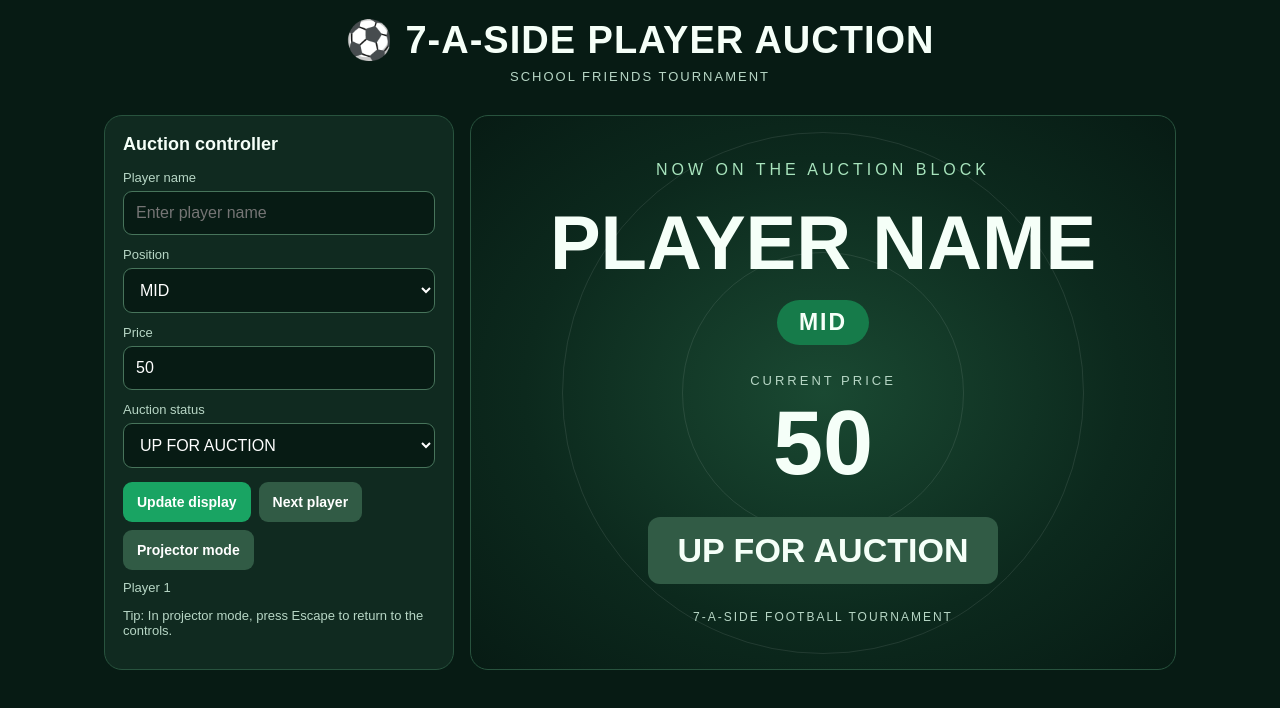
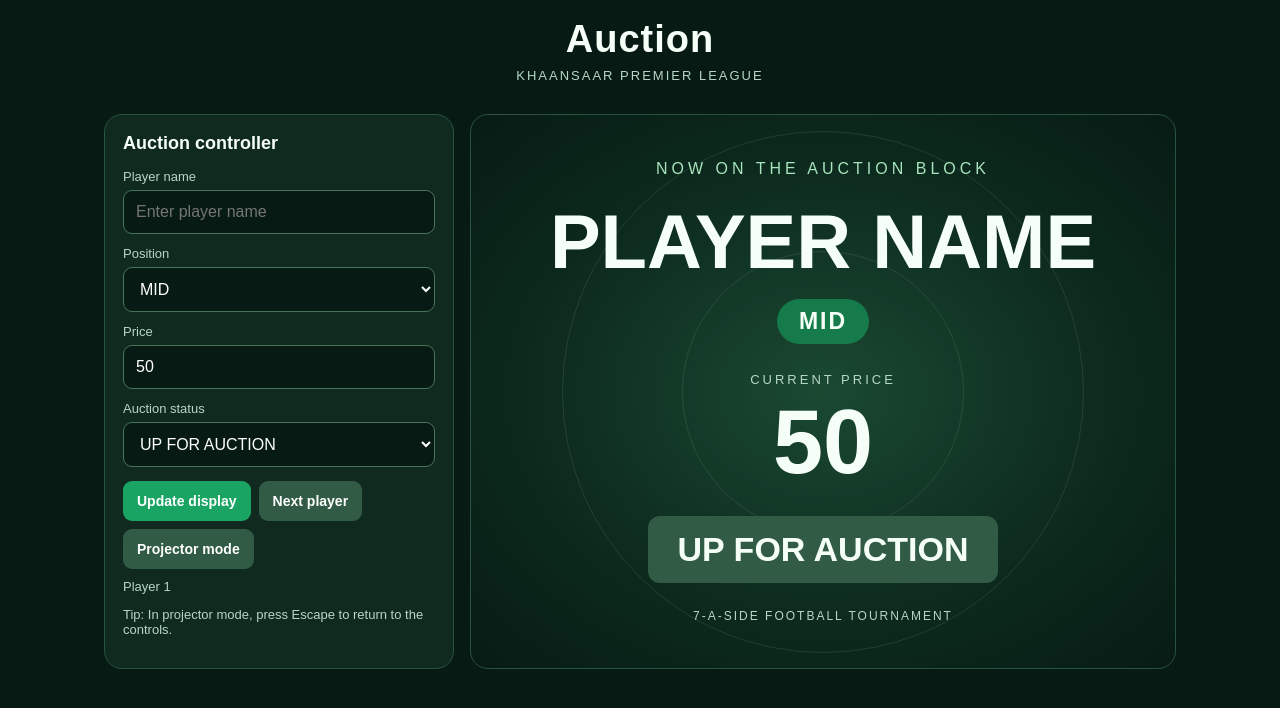
Before and after one commit to itzmerayan/Tournement-KPL, a plain HTML site: page football_player_auction_display-1.html in a window 1280 px wide. Drawn offline with Linux system fonts and the light colour scheme.

Commit message:
Update auction title and subtitle in HTML

```diff
--- a/football_player_auction_display-1.html
+++ b/football_player_auction_display-1.html
@@ -44,8 +44,8 @@ body.projector .status{font-size:clamp(30px,5vw,64px);padding:18px 48px}
 </head>
 <body>
 <header>
-  <h1>⚽ 7-A-SIDE PLAYER AUCTION</h1>
-  <p>SCHOOL FRIENDS TOURNAMENT</p>
+  <h1>Auction</h1>
+  <p>KHAANSAAR PREMIER LEAGUE</p>
 </header>
 <main>
   <section class="panel">
```
